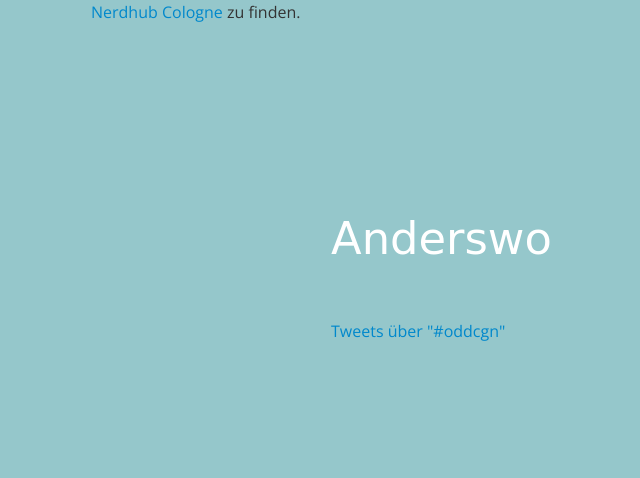
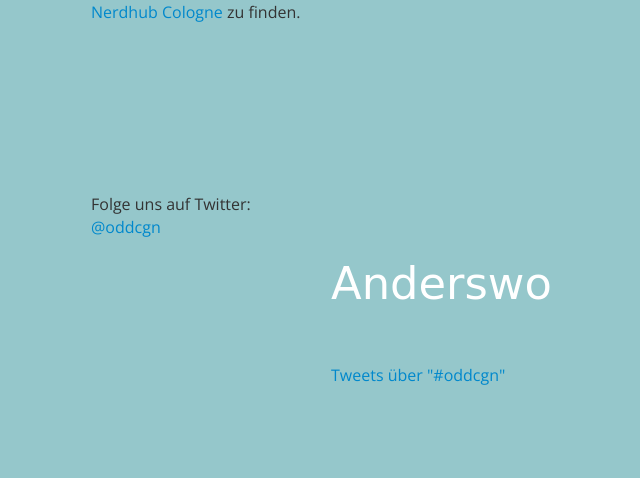
Before and after one commit to KoelnAPI/opendataday-koeln, a PHP site: page / in a window 1280 px wide. Shown: the part 5106-5584 px from the top of the page, without its empty margins (159-799 px from the left). Run offline with PHP 8.4, Linux system fonts and the light colour scheme; some libraries are stand-ins or nearby versions; some web fonts are replaced.

Commit message:
Twitter Account link

```diff
--- a/website/index.php
+++ b/website/index.php
@@ -329,6 +329,9 @@
 
             <div id="anderswo" class="section">
                 <div class="row">
+                    <div class="span3 offset1">
+                        Folge uns auf Twitter: <a href="https://twitter.com/oddcgn" target="_blank">@oddcgn</a>
+                    </div>
                     <div class="span7 offset4">
 
                         <h2>Anderswo</h2>
```
